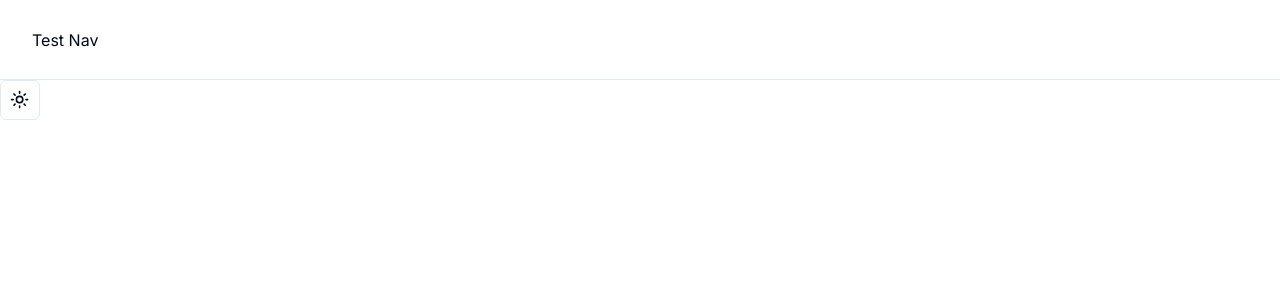
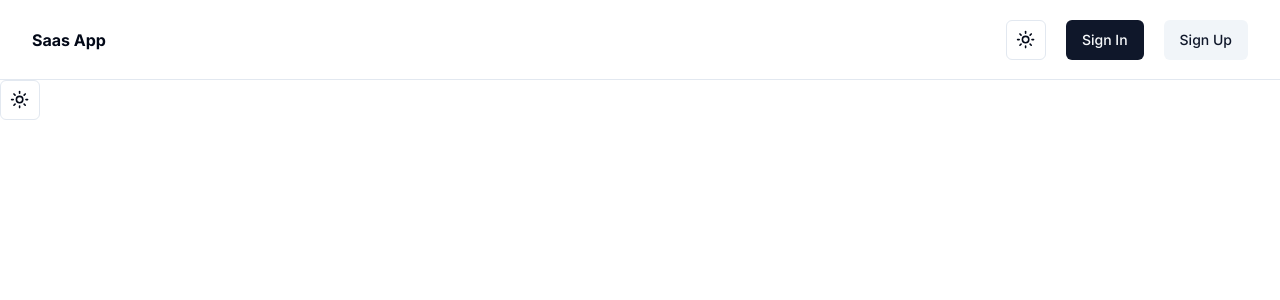
Before and after one commit to SebastianSloma/next_saas, a Next.js app: page / in a window 1280 px wide. Shown: the top 300 px of the page. Built offline with nearby package versions, Linux system fonts and the light colour scheme.

Commit message:
added btns to nav

```diff
--- a/app/components/NavBar.tsx
+++ b/app/components/NavBar.tsx
@@ -1,13 +1,23 @@
 import Link from 'next/link'
 import React from 'react'
+import { ThemeToggle } from './Themetoggle'
+import { Button } from '@/components/ui/button'
 
 export const NavBar = () => {
   return (
     <nav className='border-b bg-background h-[10vh] flex items-center'>
         <div className='container flex items-center justify-between'>
             <Link href='/'>
-                <h1>Test Nav</h1>
+                <h1 className='font-bold test-3xl'>Saas App</h1>
             </Link>
+
+            <div className='flex items-center gap-x-5'>
+            <ThemeToggle/>
+            <div className='flex items-center gap-x-5'>
+                <Button>Sign In</Button>
+                <Button variant='secondary'>Sign Up</Button>
+            </div>
+            </div>
 
         </div>
     </nav>
```
